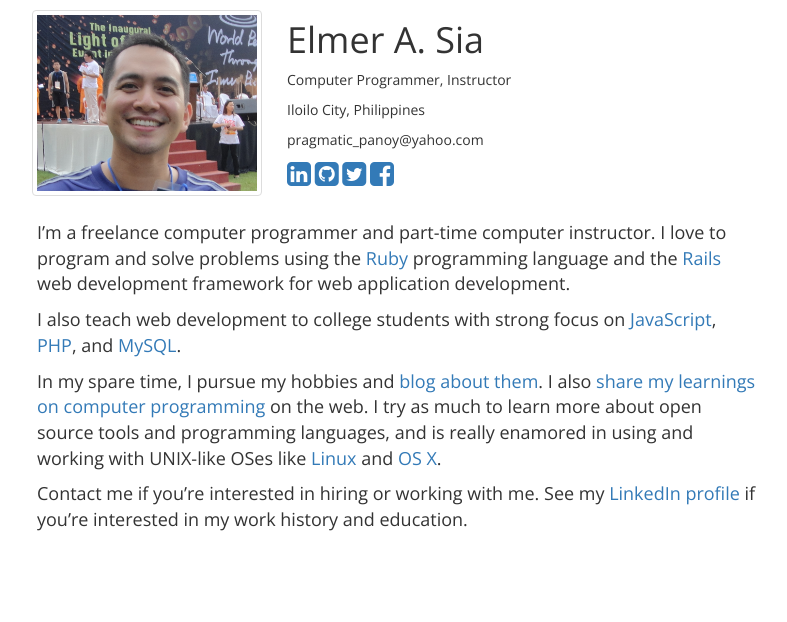
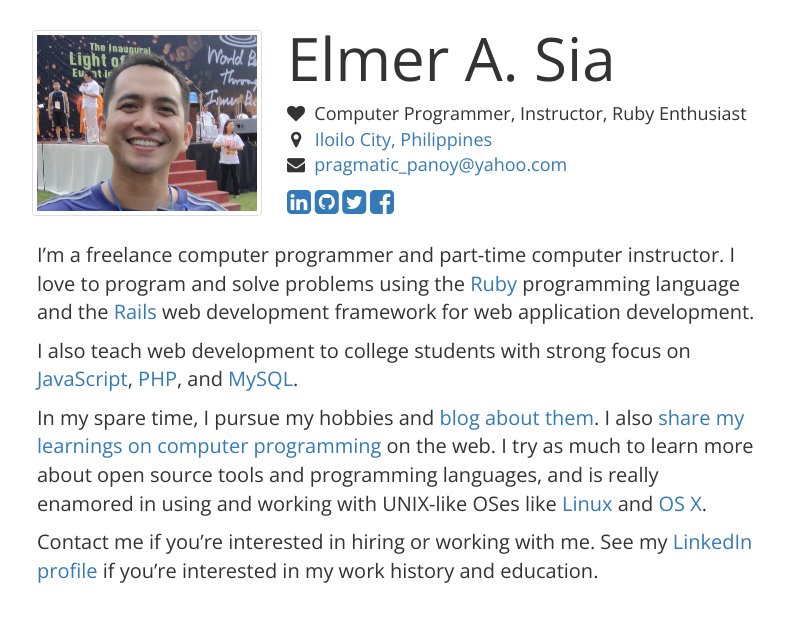
Before and after one commit to panoysia/elmersia-site, a Jekyll site: the page built from index.markdown, in a window 1280 px wide. Shown: the top 622 px of the page, without its empty margins (243-1030 px from the left). Built offline with Jekyll 4.4.1, drawn with Linux system fonts in a browser that asks for light colours; nearby versions of some CDN libraries; Markdown is read by kramdown in place of the engine named in the settings.

Commit message:
Finished with the design - uploading now

```diff
--- a/_layouts/default.html
+++ b/_layouts/default.html
@@ -20,10 +20,10 @@
             <img class="img-thumbnail" src="/images/elmer.jpg" alt="">
           </div>
           <div class="col-md-8">
-            <h1 class="title">Elmer A. Sia</h1>
-            <p class="info">Computer Programmer, Instructor</p>
-            <p class="info">Iloilo City, Philippines</p>
-            <p class="info">pragmatic_panoy@yahoo.com</p>
+            <h1 class="name">Elmer A. Sia</h1>
+            <p class="info"><i class="fa fa-heart"></i>&nbsp;&nbsp;Computer Programmer, Instructor, Ruby Enthusiast</p>
+            <p class="info"><i id="map-marker" class="fa fa-map-marker"></i>&nbsp;&nbsp;<a href="http://www.iloilocity.gov.ph/">Iloilo City, Philippines</a></p>
+            <p class="info"><i class="fa fa-envelope"></i>&nbsp;&nbsp;<a href="mailto:pragmatic_panoy@yahoo.com">pragmatic_panoy@yahoo.com</a></p>
             <ul class="social">
               <li><a href="http://ph.linkedin.com/in/panoysia"><i class="fa fa-linkedin-square fa-2x"></i></a></li>
               <li><a href="https://github.com/panoysia"><i class="fa fa-github-square fa-2x"></i></a></li>
--- a/css/custom.css
+++ b/css/custom.css
@@ -1,42 +1,47 @@
+div {
+  /*border: 1px solid red;*/
+}
+
 body {
   font-family: 'Open Sans', sans-serif;
 }
 
 .container {
   width: 750px;
-}
-
-.main-content {
-  font-size: 18px;
-  padding-top: 14px;
-}
-
-p {
-  /*font-size: 18px;*/
-}
-
-.thumbnail {
-  /*width : 220px;
-  height: 220px;*/
+  margin-top: 20px;
 }
 
 .img-placeholder {
   padding: 10px;
 }
 
-div {
-  /*border: 1px solid red;*/
+.name {
+  margin-top: 5px;
+  font-size: 60px;
+  font-weight: 500;
 }
 
 .info {
-  border-spacing: 0;
+  font-size: 18px;
+  margin: 0px 0px;
+}
+
+#map-marker {
+  padding-left: 4px;
+  padding-right: 4px;
 }
 
 ul.social {
   padding-left: 0px;
+  padding-top: 10px;
 }
 
 ul.social li {
   display: inline;
   list-style: none;
 }
+
+.main-content {
+  font-size: 20px;
+  padding-top: 14px;
+}
```
